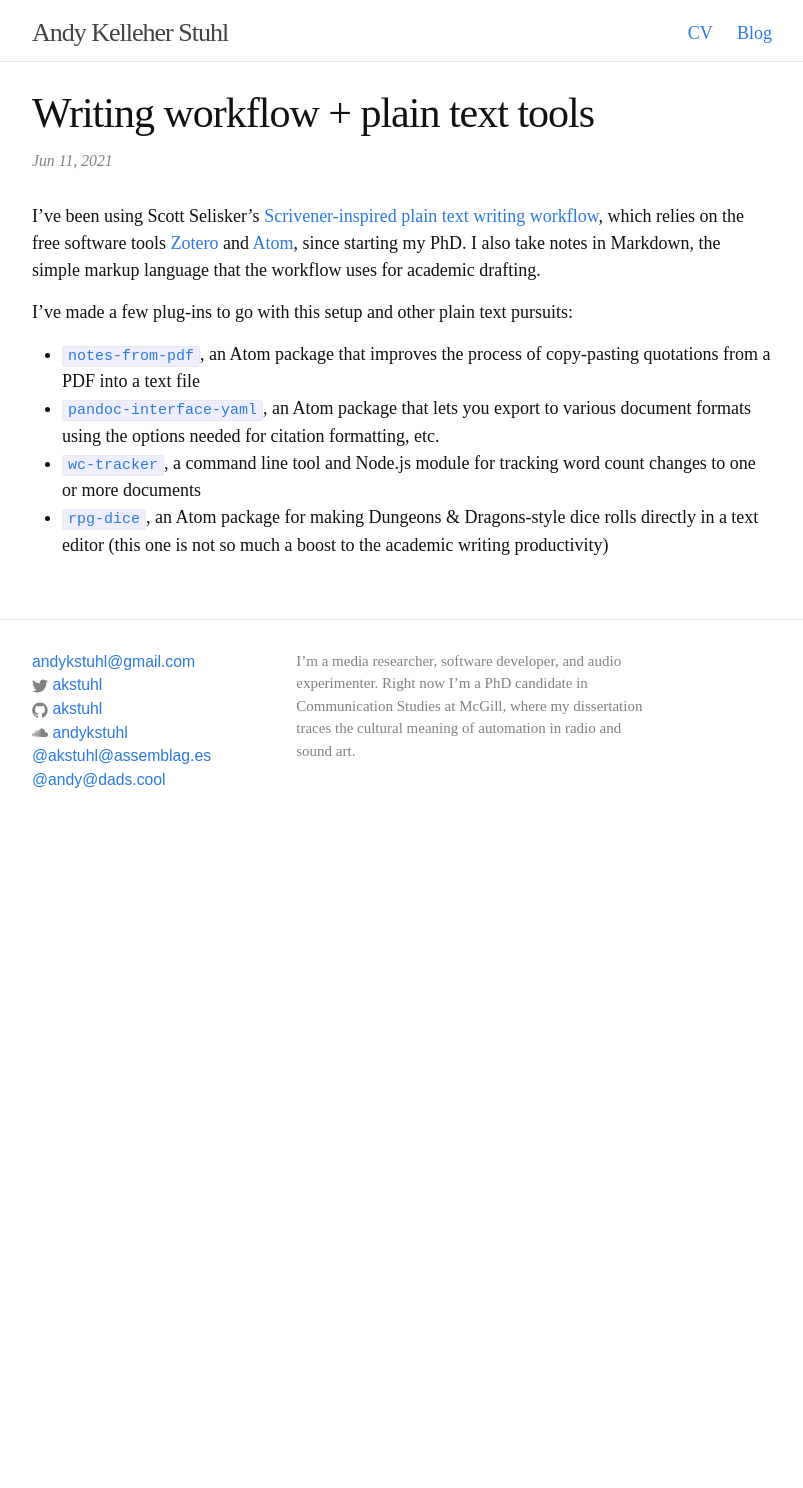
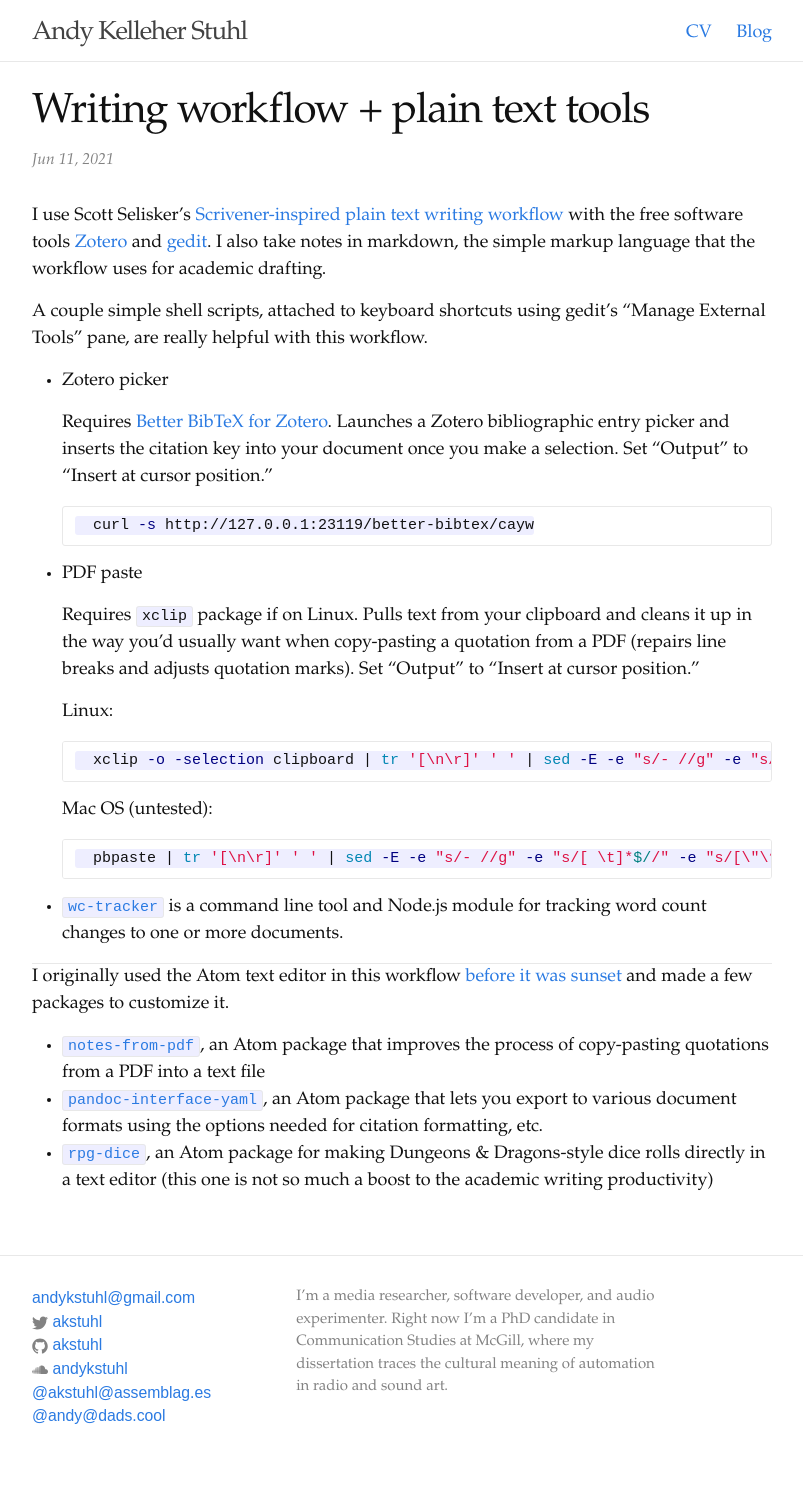
Before and after one commit to akstuhl/akstuhl.github.io, a Jekyll site: the page built from _posts/2021-06-11-writing-tools.md, in a window 1280 px wide. Shown: the whole page, without its empty margins (238-1041 px from the left). Built offline with Jekyll 4.4.1, drawn with Linux system fonts in a browser that asks for light colours; nearby versions of some CDN libraries; before the commit the page ends 900 px from its top, so only the background shows below that.

Commit message:
general update

````diff
--- a/_posts/2021-06-11-writing-tools.md
+++ b/_posts/2021-06-11-writing-tools.md
@@ -6,11 +6,38 @@
 tagline: "writing tools"
 ---
 
-I've been using Scott Selisker's [Scrivener-inspired plain text writing workflow](http://u.arizona.edu/~selisker/post/workflow/), which relies on the free software tools [Zotero](https://www.zotero.org/) and [Atom](https://atom.io/), since starting my PhD. I also take notes in Markdown, the simple markup language that the workflow uses for academic drafting.
+I use Scott Selisker's [Scrivener-inspired plain text writing workflow](http://u.arizona.edu/~selisker/post/workflow/) with the free software tools [Zotero](https://www.zotero.org/) and [gedit](https://wiki.gnome.org/Apps/Gedit). I also take notes in markdown, the simple markup language that the workflow uses for academic drafting.
 
-I've made a few plug-ins to go with this setup and other plain text pursuits:
+A couple simple shell scripts, attached to keyboard shortcuts using gedit's "Manage External Tools" pane, are really helpful with this workflow.
+
+- Zotero picker
+
+    Requires [Better BibTeX for Zotero](https://retorque.re/zotero-better-bibtex/). Launches a Zotero bibliographic entry picker and inserts the citation key into your document once you make a selection. Set "Output" to "Insert at cursor position."
+
+    ```bash
+    curl -s http://127.0.0.1:23119/better-bibtex/cayw
+    ```
+
+- PDF paste
+
+    Requires `xclip` package if on Linux. Pulls text from your clipboard and cleans it up in the way you'd usually want when copy-pasting a quotation from a PDF (repairs line breaks and adjusts quotation marks). Set "Output" to "Insert at cursor position."
+
+    Linux:
+    ```bash
+    xclip -o -selection clipboard | tr '[\n\r]' ' ' | sed -E -e "s/- //g" -e "s/[ \t]*$//" -e "s/[\"\“\”]|[\’\‘]+/\'/g"
+    ```
+
+    Mac OS (untested):
+    ```bash
+    pbpaste | tr '[\n\r]' ' ' | sed -E -e "s/- //g" -e "s/[ \t]*$//" -e "s/[\"\“\”]|[\’\‘]+/\'/g"
+    ```
+
+- [`wc-tracker`](https://www.npmjs.com/package/wc-tracker) is a command line tool and Node.js module for tracking word count changes to one or more documents.
+
+---
+
+I originally used the Atom text editor in this workflow [before it was sunset](/blog/2022-07-16-text-editors.html) and made a few packages to customize it.
 
 - [`notes-from-pdf`](https://atom.io/packages/notes-from-pdf), an Atom package that improves the process of copy-pasting quotations from a PDF into a text file
 - [`pandoc-interface-yaml`](https://atom.io/packages/pandoc-interface-yaml), an Atom package that lets you export to various document formats using the options needed for citation formatting, etc.
-- [`wc-tracker`](https://www.npmjs.com/package/wc-tracker), a command line tool and Node.js module for tracking word count changes to one or more documents
 - [`rpg-dice`](https://atom.io/packages/rpg-dice), an Atom package for making Dungeons & Dragons-style dice rolls directly in a text editor (this one is not so much a boost to the academic writing productivity)
--- a/_sass/_layout.scss
+++ b/_sass/_layout.scss
@@ -328,8 +328,12 @@
     }
 }
 
+/* add captions to photos/figures by following ![](image.png) with *caption* */
+img + em {
+  display: block
+}
 
-
+/* obsolete */
 .caption {
 	width: -webkit-calc(100% - (#{$spacing-unit}));
     width:         calc(100% - (#{$spacing-unit}));
--- a/blog.html
+++ b/blog.html
@@ -3,7 +3,7 @@
 excerpt: "Occasional writing on sound, art, and software"
 ---
 
-<div class="blog">
+<div class="blog images-inline">
 
 	<ul class="post-list">
 	{% assign sorted = site.blog | sort: 'date' | reverse %}
--- a/css/main.scss
+++ b/css/main.scss
@@ -6,7 +6,7 @@
 
 
 // Our variables
-$base-font-family: serif;
+$base-font-family: "Century Schoolbook L", "Book Antiqua", "New York", "DejaVu serif", serif;
 $base-font-size:   18px;
 $small-font-size:  $base-font-size * 0.875;
 $base-line-height: 1.5;
````
Also changed, not shown: _blog/2022-07-16-text-editors.md (+18 -14 lines), _layouts/post-images-inline.html (added, +7 -0 lines), 1 other file.
